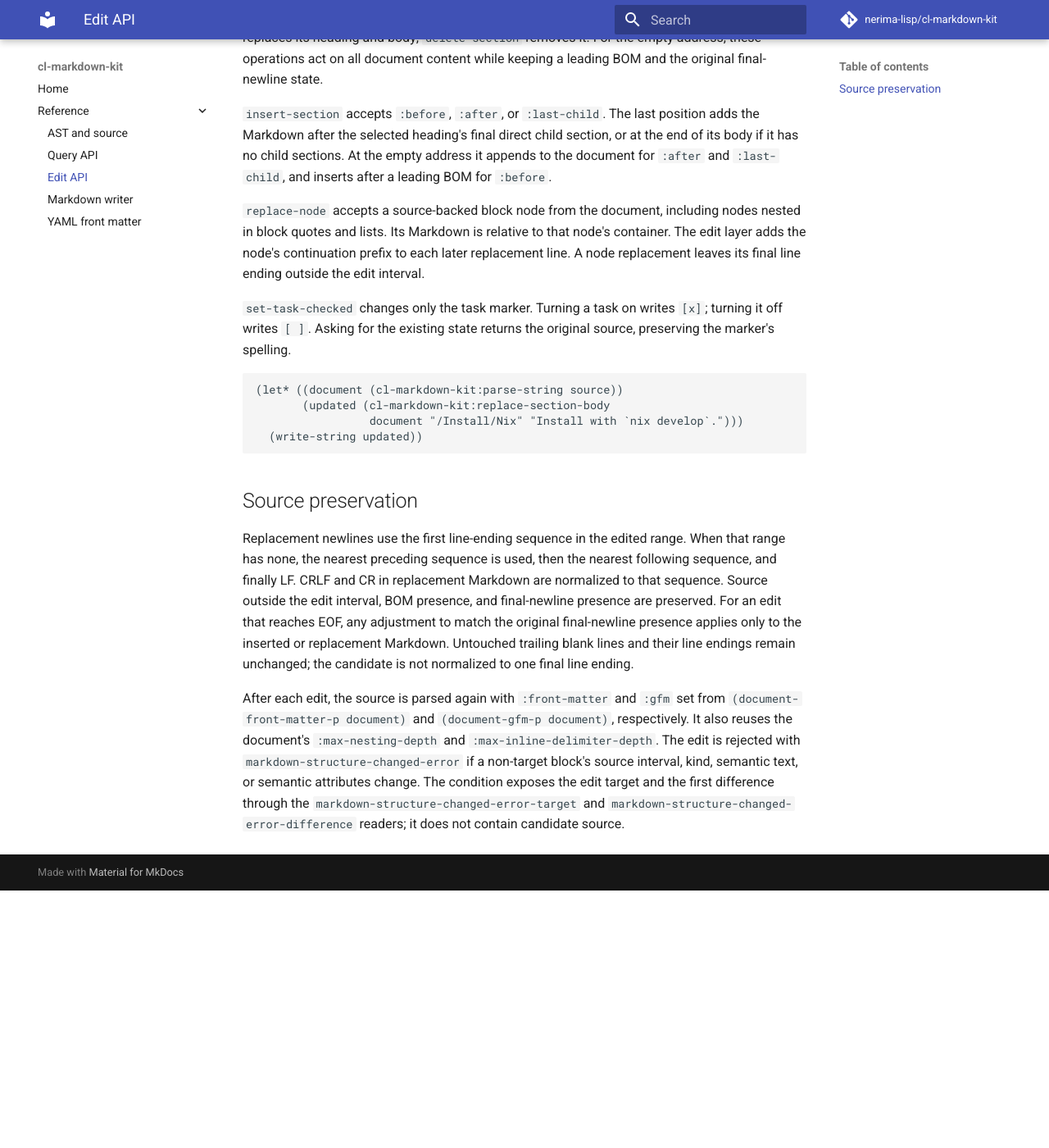
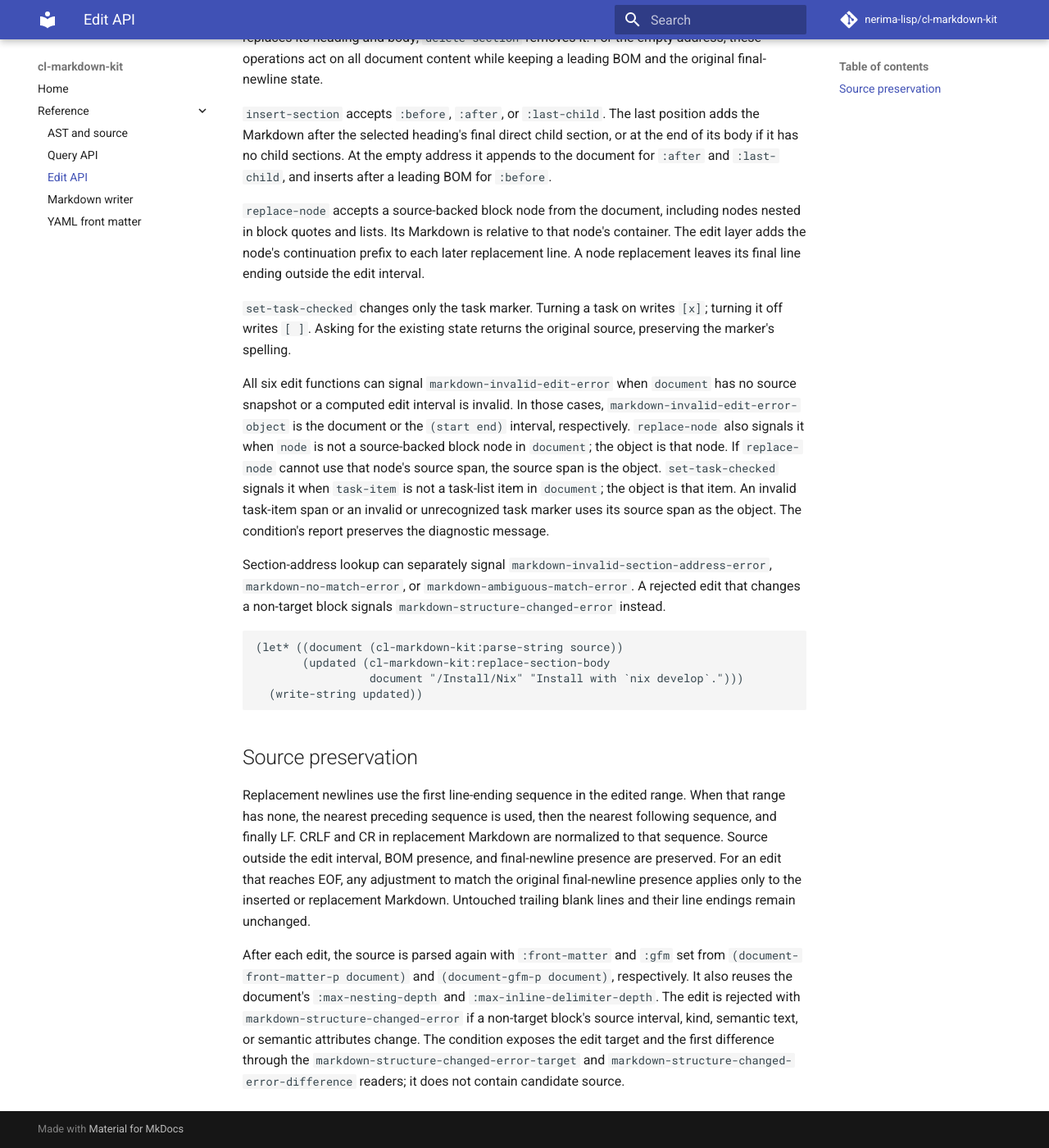
Before and after one commit to nerima-lisp/cl-markdown-kit, an MkDocs documentation site: the page built from docs/src/reference/edit.md, in a window 1280 px wide and 1400 px high, scrolled down 416 px. Shown: the whole window at 82% size. Built offline with MkDocs 1.6.1 and Material for MkDocs 9.7.7, drawn with Linux system fonts in a browser that asks for light colours; comment, search, counter and statistics services are not loaded; before the commit the page ends 1502 px from its top, so only the background shows below that.

Commit message:
feat(conditions): type edit and writer validation errors

````diff
--- a/docs/src/reference/edit.md
+++ b/docs/src/reference/edit.md
@@ -34,6 +34,22 @@ edit interval.
 `[x]`; turning it off writes `[ ]`. Asking for the existing state returns the
 original source, preserving the marker's spelling.
 
+All six edit functions can signal `markdown-invalid-edit-error` when
+`document` has no source snapshot or a computed edit interval is invalid. In
+those cases, `markdown-invalid-edit-error-object` is the document or the
+`(start end)` interval, respectively. `replace-node` also signals it when
+`node` is not a source-backed block node in `document`; the object is that
+node. If `replace-node` cannot use that node's source span, the source span is
+the object. `set-task-checked` signals it when `task-item` is not a task-list
+item in `document`; the object is that item. An invalid task-item span or an
+invalid or unrecognized task marker uses its source span as the object. The
+condition's report preserves the diagnostic message.
+
+Section-address lookup can separately signal
+`markdown-invalid-section-address-error`, `markdown-no-match-error`, or
+`markdown-ambiguous-match-error`. A rejected edit that changes a non-target
+block signals `markdown-structure-changed-error` instead.
+
 ```lisp
 (let* ((document (cl-markdown-kit:parse-string source))
        (updated (cl-markdown-kit:replace-section-body
@@ -50,8 +66,7 @@ are normalized to that sequence. Source outside the edit interval, BOM presence,
 and final-newline presence are preserved. For an edit that reaches EOF, any
 adjustment to match the original final-newline presence applies only to the
 inserted or replacement Markdown. Untouched trailing blank lines and their line
-endings remain unchanged; the candidate is not normalized to one final line
-ending.
+endings remain unchanged.
 
 After each edit, the source is parsed again with `:front-matter` and `:gfm`
 set from `(document-front-matter-p document)` and `(document-gfm-p document)`,
````
Also changed, not shown: docs/src/reference/markdown-writer.md (+13 -0 lines), 14 other files.
